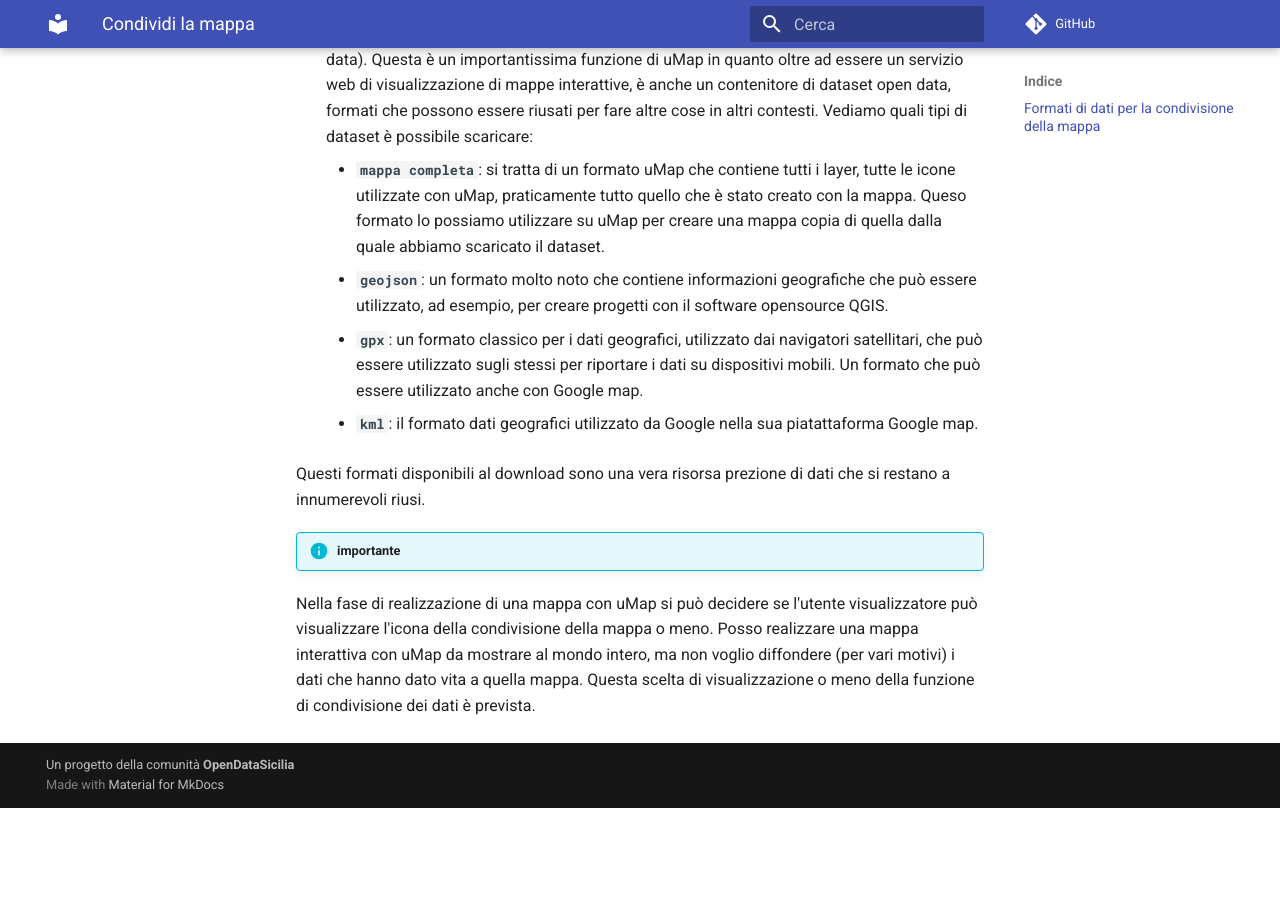
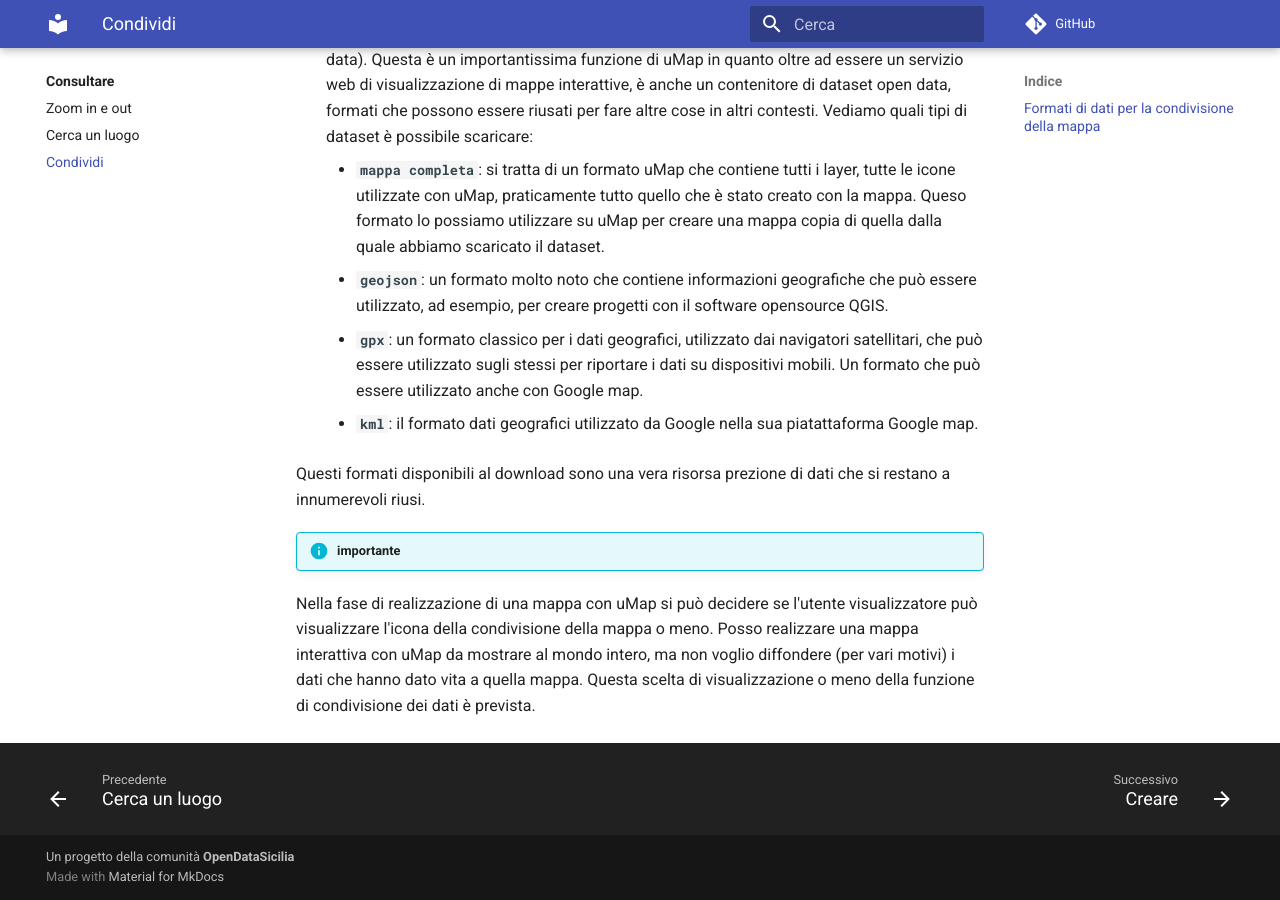
Before and after one commit to opendatasicilia/guida-umap, an MkDocs documentation site: the page built from docs/consultare/condividi.md, in a window 1280 px wide and 900 px high, scrolled down 619 px. Built offline with MkDocs 1.6.1 and Material for MkDocs 9.7.7, drawn with Linux system fonts in a browser that asks for light colours; comment, search, counter and statistics services are not loaded; before the commit the page ends 1427 px from its top, so only the background shows below that.

Commit message:
Update mkdocs.yml

```diff
--- a/mkdocs.yml
+++ b/mkdocs.yml
@@ -31,7 +31,7 @@ nav:
     - Consultare: consultare/index.md
     - Zoom in e out: consultare/zoom-in-out.md
     - Cerca un luogo: consultare/search-a-place.md
-    - Condividi: condividi/search-a-place.md
+    - Condividi: consultare/condividi.md
   - Creare:
     - Creare: creare/index.md
   - Blog: blog/index.md
```
